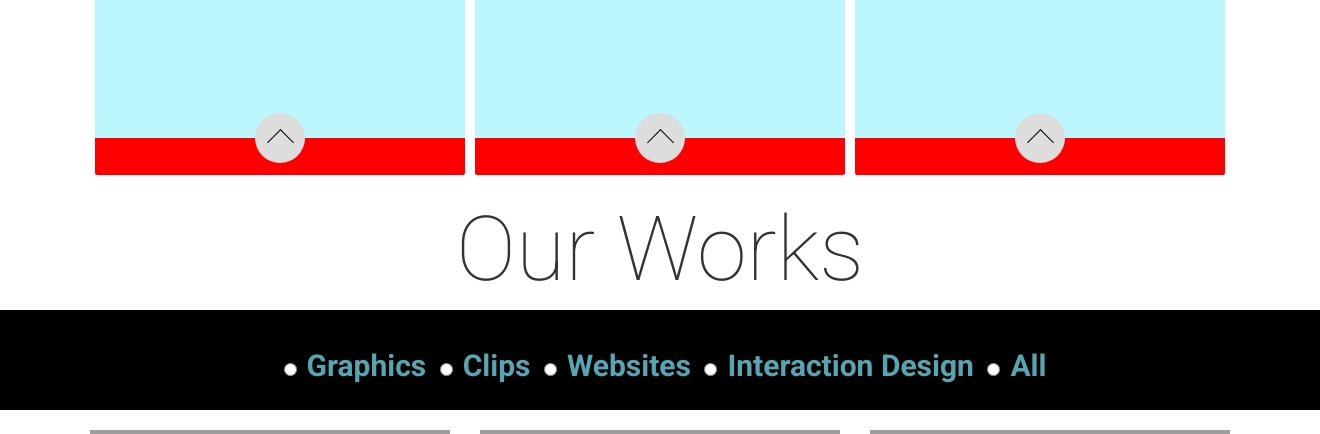
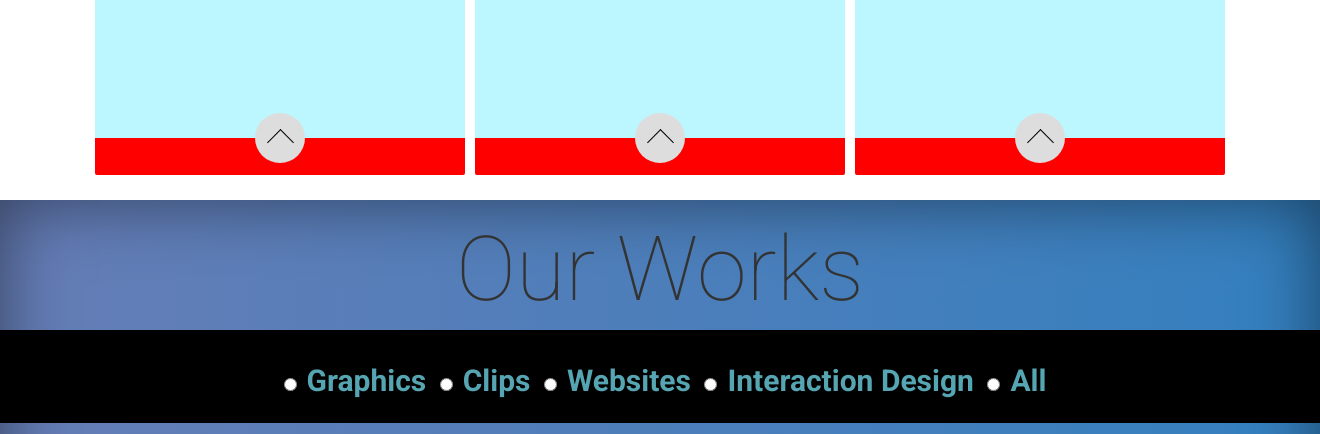
Before and after one commit to nghelo/IED_3_WEBSITE, a PHP site: page / in a window 1320 px wide; the page is wider, and only the part inside the window is pictured. Shown: the part 210-644 px from the top of that part. Run offline with PHP 8.4, Linux system fonts and the light colour scheme; some libraries are stand-ins or nearby versions; grey boxes are pictures that could not be loaded.

Commit message:
no message

```diff
--- a/css/style.css
+++ b/css/style.css
@@ -360,16 +360,21 @@ body {
 #works {
 	position: relative;
 }
-#works .main_container {
+#works .mainContainer {
 	position: absolute;
 	left: 0;
 	right: 0;
-	background-color: #bcf6ff;
+	background: #667db6;  /* fallback for old browsers */
+	background: -webkit-linear-gradient(to right, #667db6, #0082c8, #0082c8, #667db6);  /* Chrome 10-25, Safari 5.1-6 */
+	background: linear-gradient(to right, #667db6, #0082c8, #0082c8, #667db6); /* W3C, IE 10+/ Edge, Firefox 16+, Chrome 26+, Opera 12+, Safari 7+ */
 	margin-top: 20px;
+	background-size: 600%;
+	background-position: 0 0;
+	box-shadow: inset 0 0 5em rgba(0,0,0,.5);
+	background-repeat: repeat-x;
 }
 #works .box {
 	width: 100%;
-	height: 100px;
 	background-color: black;
 	margin: 0 auto;
 	margin-top: 30px;
@@ -385,7 +390,7 @@ body {
 	height: 80px;
 }
 .form-group {
-	margin-top: 35px;
+	margin-top: 30px;
 }
 .center_works {
 	text-align: center;
--- a/js/works.js
+++ b/js/works.js
@@ -11,7 +11,7 @@ $(function() {
         if (innerWidth < 992) {
           $(".down").css("transform","translate(0px, 0px)");
           $(".plus").css("transform","translate(0px, 0px)");
-
+          console.log(innerWidth);
         } else {
           $(".down").css("transform","translate(0px, -320px)");
           $(".plus").css("transform","translate(390px, -640px)");
@@ -164,29 +164,17 @@ $(function() {
     }
   });
 
-
   $(".description").click(function() {
-    if ($(this).css('opacity') == 1) {
-       $(this).css('opacity','0');
-       $(this).css("transform","translate(0px, 0px)");
-       $(".video").css("transform","translate(0px, 0px)");
-       $(".video").css("transform","translate(0px, 0px)");
+    if ($(this).css('opacity') == 0.7) {
+      $(this).css('opacity','0');
     } else {
       $(".description").css('opacity','0');
-      $(this).css('opacity','1');
-      $(this).css("transform","translate(0px, -5px)");
-      $(".video").css("transform","translate(0px, -5px)");
-      $(".graphic").css("transform","translate(0px, -5px)");
+        $(this).css('opacity','0.7');
     }
-
   });
 
-
-
-
-    $(window).resize(function() {
-    if ($(window).width() < 992) {
-
+  $(window).resize(function() {
+    if (innerWidth < 992) {
       $(".down").css("transform","translate(0px, 0px)");
       $(".plus").css("transform","translate(0px, 0px)");
       $(".web").css("transform","translate(0px, 0px)");
@@ -218,14 +206,9 @@ $(function() {
 
 
 
-
   function loop() {
   	$("div.mainContainer").animate({backgroundPositionX: "+=60%"}, 1000, "linear", function () {
   		//loop();
   	});
   }
-
-
-
-
 });
```
Also changed, not shown: other parts of css/style.css (+28 -28 lines).
